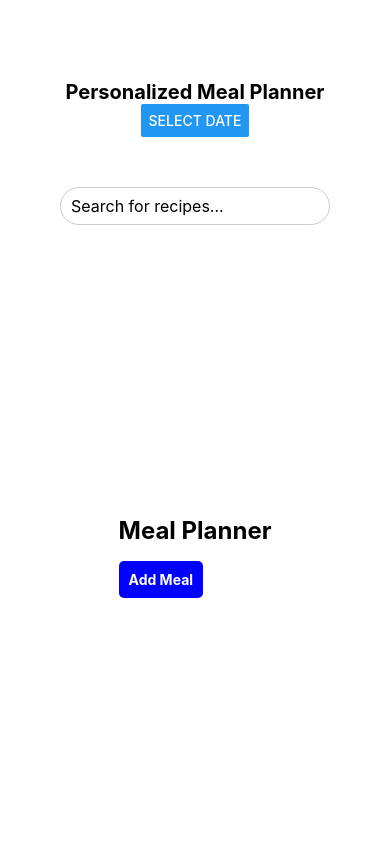
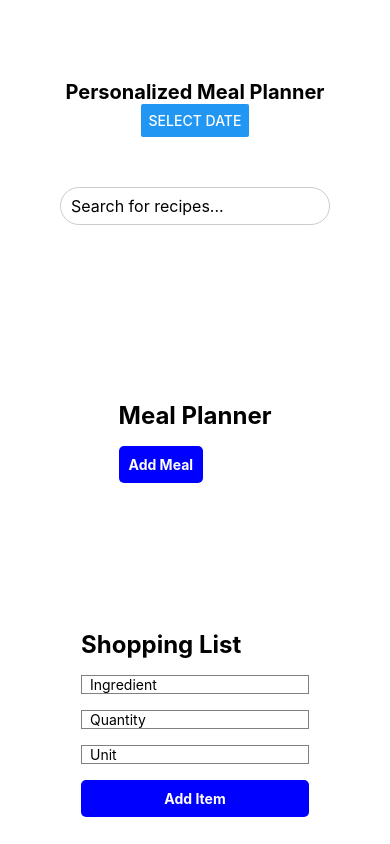
Before and after one commit to TranRTC/CSI-248-Final-Project, a React Native app in the folder PersonalizedMealPlanner/: screen / in a window 390 px wide. Built offline with nearby package versions, Linux system fonts and the light colour scheme.

Commit message:
continue

```diff
--- a/PersonalizedMealPlanner/App.js
+++ b/PersonalizedMealPlanner/App.js
@@ -1,28 +1,24 @@
 import { Platform, StatusBar } from 'react-native';
 import { StyleSheet, Text, View, ScrollView } from 'react-native';
-import React from 'react';
-import { useState } from 'react';
+import React, { useState } from 'react';
 
 import RecipeSearch from './Components/RecipeSearch';
 import DateSelect from './Components/DateSelect';
 import MealPlan from './Components/MealPlan';
+import ListBuy from './Components/ListBuy';
 
 export default function App() {
-
   const [selectedDate, setSelectedDate] = useState(null);
   const handleDateSelect = (date) => {
     setSelectedDate(date);
   };
 
-  console.log(selectedDate);
-
   const [selectedRecipe, setSelectedRecipe] = useState(null);
 
   const handleRecipeSelect = (recipe) => {
-    setSelectedRecipe(recipe);
+    setSelectedRecipe(recipe); // Update the selectedRecipe state with the entire recipe object
+    console.log('Selected recipe:', recipe.title); // Access the recipe title
   };
-
-  console.log(selectedRecipe);
 
   return (
     <View style={styles.container}>
@@ -31,8 +27,8 @@ export default function App() {
       <ScrollView contentContainerStyle={styles.scrollContainer}>
         <DateSelect onDateSelect={handleDateSelect} />
         <RecipeSearch onRecipeSelect={handleRecipeSelect} />
-        <MealPlan  selectedDate={selectedDate} selectedRecipe={selectedRecipe}/>
-
+        <MealPlan selectedDate={selectedDate} selectedRecipe={selectedRecipe} />
+        <ListBuy />
       </ScrollView>
     </View>
   );
@@ -44,7 +40,6 @@ const styles = StyleSheet.create({
     backgroundColor: '#fff',
     alignItems: 'center',
     justifyContent: 'center',
-
   },
   appTitle: {
     fontSize: 20,
@@ -52,16 +47,8 @@ const styles = StyleSheet.create({
     marginTop: 80,
   },
   scrollContainer: {
-    flexGrow: 1, // Allow the content to grow and fill the available space
+    flexGrow: 1,
     alignItems: 'center',
     justifyContent: 'center',
   },
-  // Additional styles for your components here:
-  // Example:
-  // componentContainer: {
-  //   marginBottom: 20,
-  // },
-  // componentText: {
-  //   fontSize: 16,
-  // },
 });
--- a/PersonalizedMealPlanner/Components/ListBuy.jsx
+++ b/PersonalizedMealPlanner/Components/ListBuy.jsx
@@ -0,0 +1,129 @@
+import React, { useState } from 'react';
+import { View, Text, TextInput, TouchableOpacity, ScrollView, StyleSheet } from 'react-native';
+
+const ListBuy = () => {
+  const [shoppingList, setShoppingList] = useState([]);
+  const [ingredient, setIngredient] = useState('');
+  const [quantity, setQuantity] = useState('');
+  const [unit, setUnit] = useState('');
+
+  const addItemToShoppingList = () => {
+    if (ingredient && quantity && unit) {
+      const newItem = { ingredient, quantity, unit };
+      setShoppingList([...shoppingList, newItem]);
+      setIngredient('');
+      setQuantity('');
+      setUnit('');
+      console.log(shoppingList); // Add this line for debugging
+    }
+  };
+
+  const removeItemFromShoppingList = (index) => {
+    const updatedList = [...shoppingList];
+    updatedList.splice(index, 1);
+    setShoppingList(updatedList);
+  };
+
+  return (
+    <View style={styles.container}>
+      <Text style={styles.title}>Shopping List</Text>
+      <TextInput
+        style={styles.input}
+        placeholder="Ingredient"
+        value={ingredient}
+        onChangeText={(text) => setIngredient(text)}
+      />
+      <TextInput
+        style={styles.input}
+        placeholder="Quantity"
+        value={quantity}
+        onChangeText={(text) => setQuantity(text)}
+      />
+      <TextInput
+        style={styles.input}
+        placeholder="Unit"
+        value={unit}
+        onChangeText={(text) => setUnit(text)}
+      />
+      <TouchableOpacity onPress={addItemToShoppingList} style={styles.addButton}>
+        <Text style={styles.addButtonLabel}>Add Item</Text>
+      </TouchableOpacity>
+      <ScrollView style={styles.shoppingList}>
+        {shoppingList.map((item, index) => (
+          <View key={index} style={styles.shoppingListItem}>
+            <Text>{item.ingredient}</Text>
+            <Text>{`${item.quantity} ${item.unit}`}</Text>
+            <TouchableOpacity onPress={() => removeItemFromShoppingList(index)} style={styles.removeButton}>
+              <Text style={styles.removeButtonText}>Remove</Text>
+            </TouchableOpacity>
+          </View>
+        ))}
+      </ScrollView>
+      <TouchableOpacity onPress={() => setShoppingList([])} style={styles.clearButton}>
+        <Text style={styles.clearButtonText}>Clear Shopping List</Text>
+      </TouchableOpacity>
+    </View>
+  );
+};
+
+const styles = StyleSheet.create({
+  container: {
+    flex: 1,
+    padding: 16,
+  },
+  title: {
+    fontSize: 24,
+    fontWeight: 'bold',
+    marginBottom: 16,
+  },
+  input: {
+    height: 40,
+    borderColor: 'gray',
+    borderWidth: 1,
+    marginBottom: 16,
+    paddingLeft: 8,
+  },
+  addButton: {
+    backgroundColor: 'blue',
+    padding: 10,
+    borderRadius: 5,
+    alignItems: 'center',
+  },
+  addButtonLabel: {
+    color: 'white',
+    fontWeight: 'bold',
+  },
+  shoppingList: {
+    flex: 1,
+    marginTop: 16,
+  },
+  shoppingListItem: {
+    flexDirection: 'row',
+    justifyContent: 'space-between',
+    alignItems: 'center',
+    borderBottomWidth: 1,
+    borderBottomColor: 'gray',
+    paddingVertical: 8,
+  },
+  removeButton: {
+    backgroundColor: 'red',
+    padding: 4,
+    borderRadius: 3,
+  },
+  removeButtonText: {
+    color: 'white',
+  },
+  clearButton: {
+    backgroundColor: 'gray',
+    padding: 10,
+    borderRadius: 5,
+    alignItems: 'center',
+    marginTop: 16,
+  },
+  clearButtonText: {
+    color: 'white',
+    fontWeight: 'bold',
+  },
+});
+
+export default ListBuy;
```
